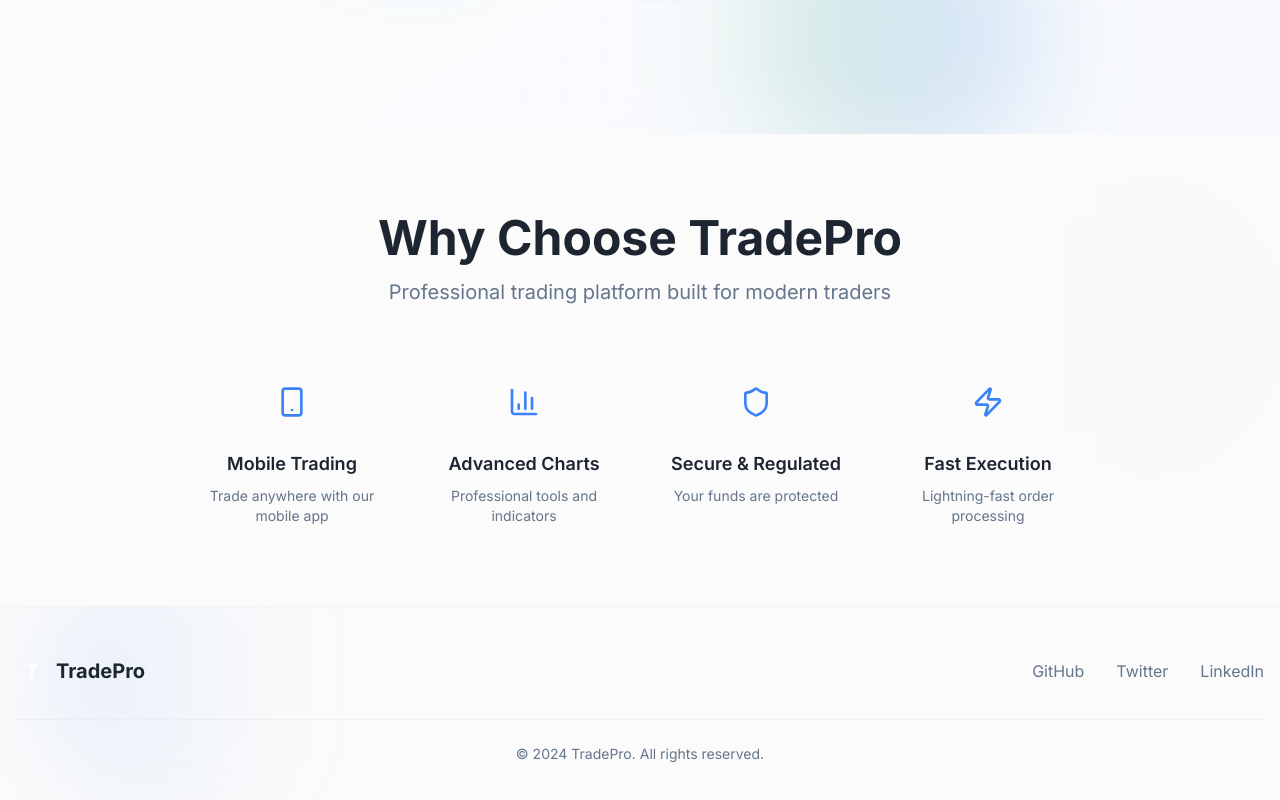
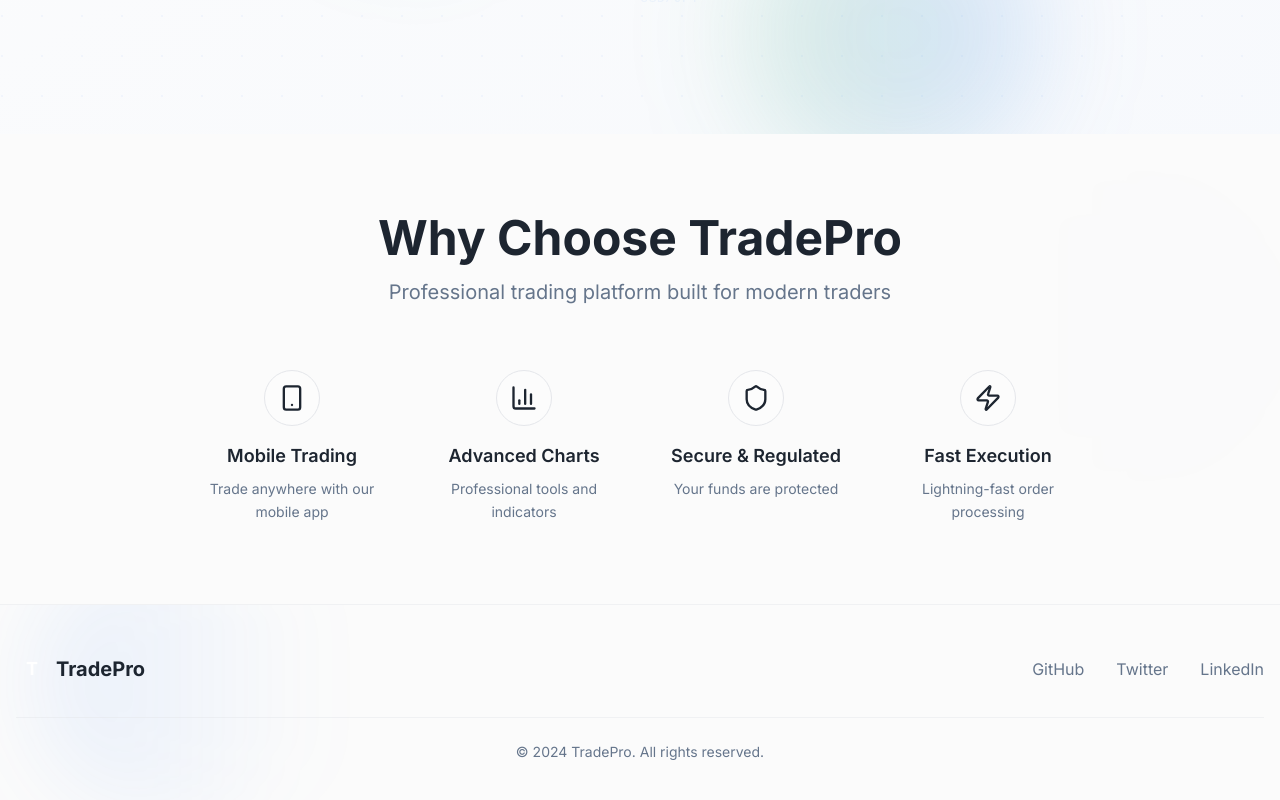
Before and after one commit to jassBawa/iMex-2, a Next.js app in the folder apps/web/: page / in a window 1280 px wide. Shown: the part 666-1466 px from the top of the page. Built offline with nearby package versions, Linux system fonts and the light colour scheme; no server answers.

Commit message:
ui: changed feature-card

```diff
--- a/apps/web/src/components/landing/feature-card.tsx
+++ b/apps/web/src/components/landing/feature-card.tsx
@@ -28,17 +28,11 @@ export const FeatureCard = ({
       whileHover={{ y: -10 }}
     >
       <motion.div
-        className="w-16 h-16 bg-primary-light rounded-full flex items-center justify-center mx-auto"
-        whileHover={{
-          scale: 1.1,
-          rotate: 360,
-          backgroundColor: 'hsl(var(--primary))',
-        }}
-        transition={{ duration: 0.3 }}
+        className="w-14 h-14 rounded-full border border-border bg-background flex items-center justify-center mx-auto"
+        whileHover={{ scale: 1.05 }}
+        transition={{ duration: 0.2 }}
       >
-        <motion.div whileHover={{ scale: 1.2 }} transition={{ duration: 0.2 }}>
-          <Icon className="w-8 h-8 text-primary group-hover:text-primary-foreground transition-colors" />
-        </motion.div>
+        <Icon className="w-7 h-7 text-foreground" />
       </motion.div>
 
       <motion.div
@@ -48,7 +42,9 @@ export const FeatureCard = ({
         transition={{ delay: index * 0.1 + 0.3 }}
       >
         <h3 className="text-lg font-semibold text-foreground">{title}</h3>
-        <p className="text-muted-foreground text-sm">{description}</p>
+        <p className="text-muted-foreground text-sm leading-relaxed">
+          {description}
+        </p>
       </motion.div>
     </motion.div>
   );
```
